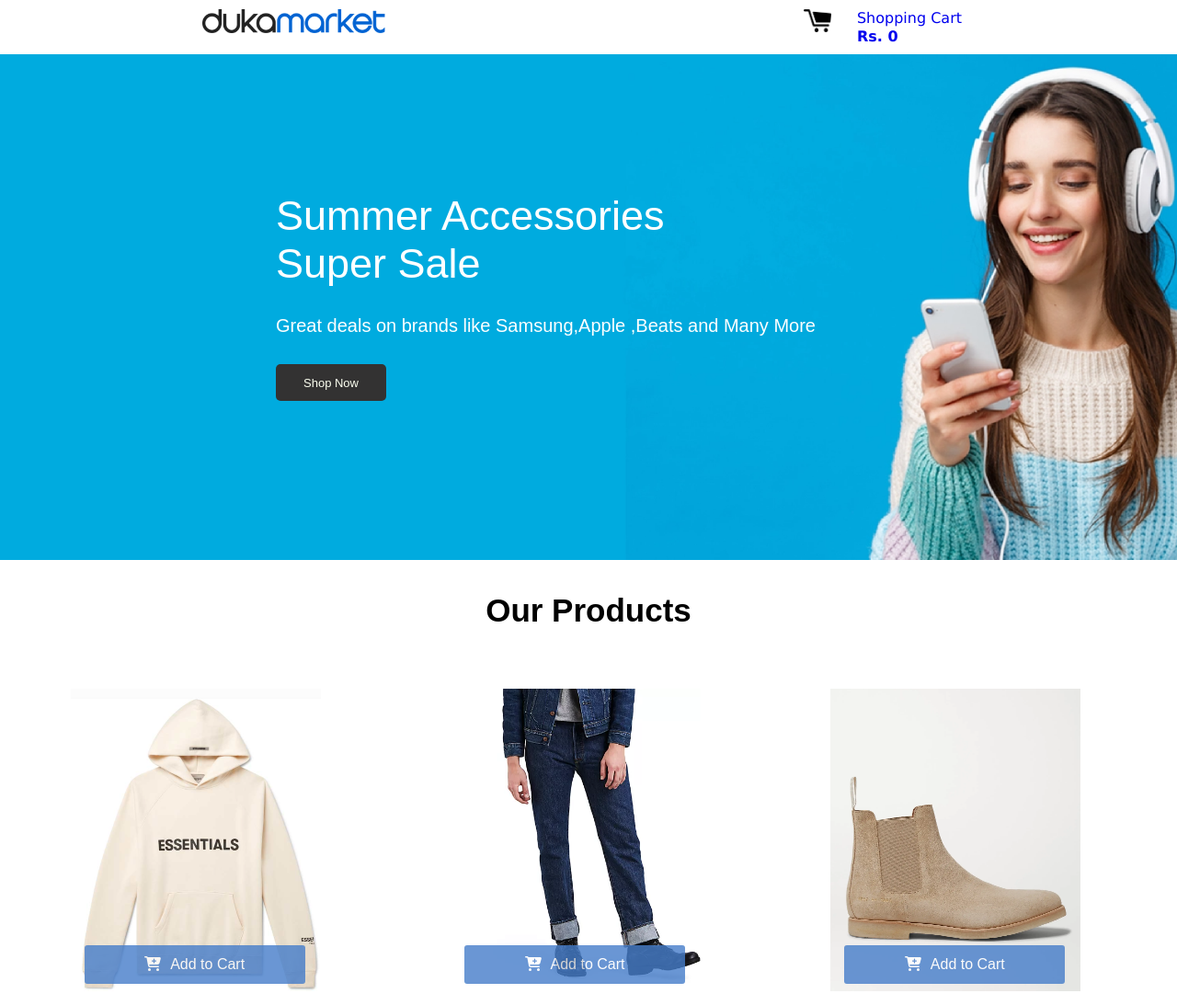
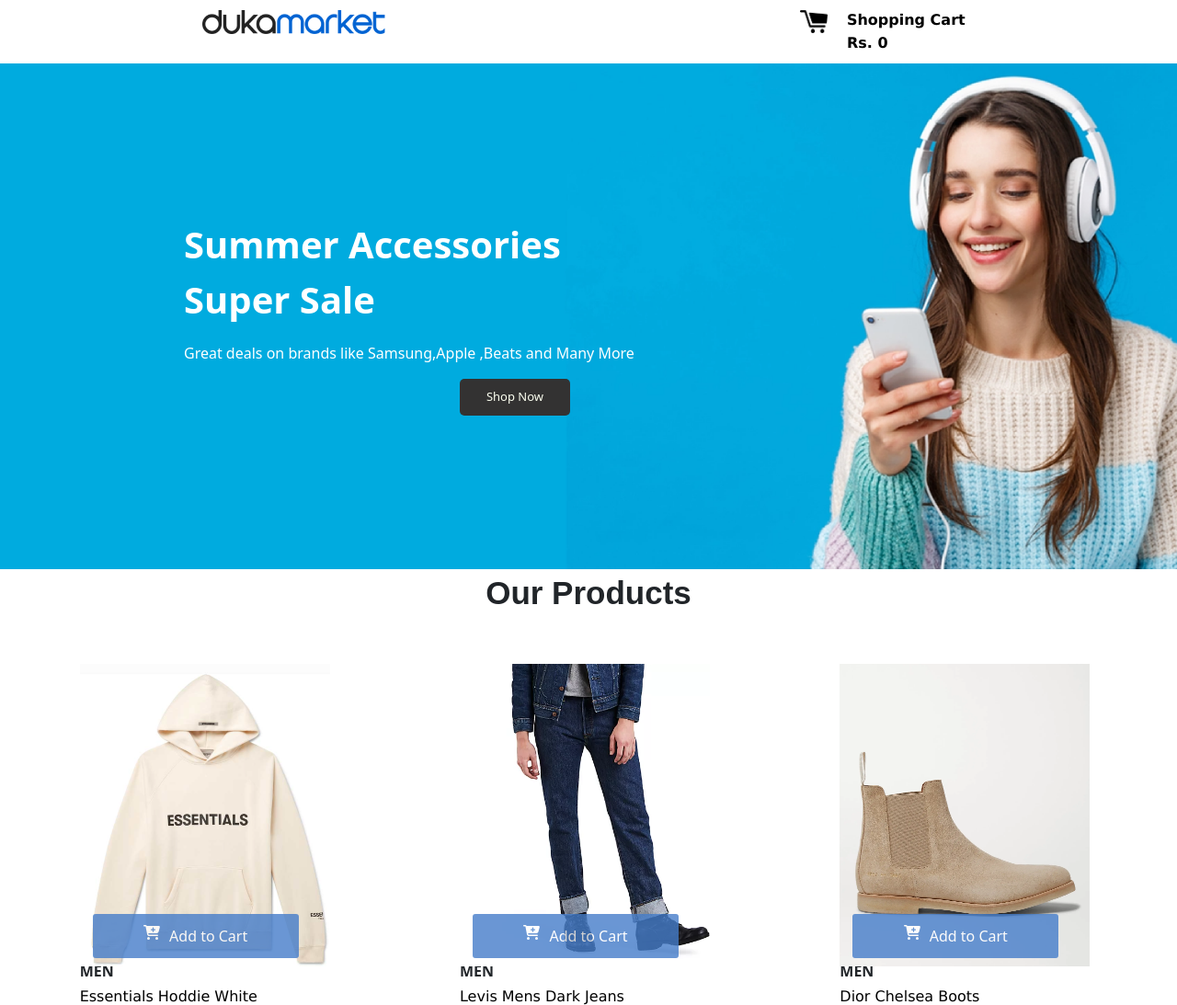
Before and after one commit to ShishirP7/e_com, a React app: page / in a window 1280 px wide. Shown: the top 1093 px of the page at 92% size. Built offline with nearby package versions, Linux system fonts and the light colour scheme.

Commit message:
helo boss

```diff
--- a/package.json
+++ b/package.json
@@ -8,7 +8,9 @@
     "@testing-library/jest-dom": "^5.16.4",
     "@testing-library/react": "^13.2.0",
     "@testing-library/user-event": "^13.5.0",
+    "bootstrap": "^5.2.0",
     "react": "^18.1.0",
+    "react-bootstrap": "^2.4.0",
     "react-dom": "^18.1.0",
     "react-router-dom": "^5.3.1",
     "react-scripts": "5.0.1",
--- a/src/Components/App.js
+++ b/src/Components/App.js
@@ -6,6 +6,14 @@
 import { useState } from "react";
 function App() {
   const { products } = data;
+
+
+  const scrollUp = () => {
+    window.scrollTo({
+      top: 620,
+      behavior: "smooth",
+    });
+  };
 
   const [cartItems, setCartItems] = useState([]);
 
@@ -75,6 +83,7 @@
               addtocart={addtocart}
               cartItems={cartItems}
               overallPrice={overallPrice}
+              scrollUp={scrollUp}
             ></Home>
           </Route>
 
--- a/src/Components/Header.js
+++ b/src/Components/Header.js
@@ -1,6 +1,7 @@
 import React from "react";
 import logo from "../Images/logo2.png";
 import Cart from "../Images/cart.png";
+import 'bootstrap/dist/css/bootstrap.min.css';
 import "./product.css";
 import {
   BrowserRouter as Router,
@@ -30,12 +31,15 @@
 
             <Link id="link" to="/cart">
               <div id="headerCart-font">Shopping Cart</div>
-              <span id="headerCart-font1">Rs. {overallPrice}</span>
+              <span id="headerCart-font">Rs. {overallPrice}</span>
               </Link>
             </div>
           </div>
         </div>
       </div>
     </header>
-  );
+)
+
+
+
 }
--- a/src/Components/Home.js
+++ b/src/Components/Home.js
@@ -8,22 +8,25 @@
 import Header from "./Header";
 import Copyright from "./copyright";
 export default function Home(props) {
-  const { products, addtocart, cartItems,overallPrice } = props;
+  const { products, addtocart, cartItems,overallPrice,scrollUp} = props;
 
   return (
 
     <div>
       <Header overallPrice={overallPrice}></Header>
       <div id="body">
+        <div >
         <p id="headline1">
-          Summer Accessories <br />
+          Summer Accessories<br/>
           Super Sale
         </p>
         <p id="line1">
           Great deals on brands like Samsung,Apple ,Beats and Many More
         </p>
-        <button id="btnshop">Shop Now</button>
+        <button onClick={scrollUp} id="btnshop">Shop Now</button>
       </div>
+        </div>
+
       <div id="headline2">
       <p > Our Products</p>
       </div>
--- a/src/Components/product.css
+++ b/src/Components/product.css
@@ -10,9 +10,10 @@
   display: flex;
   justify-content: space-around;
   margin: 10px 0 10px 0;
+  width: 100%;
+}
 
-  background-color: rgb(255, 255, 255);
-}
+
 #headerCart {
   display: flex;
   flex-direction: row;
@@ -20,24 +21,44 @@
   width: 200px;
 }
 
-#headerCart-font1 {
-  font-weight: bold;
-  font-family: "Lucida Sans", "Lucida Sans Regular", "Lucida Grande",
-    "Lucida Sans Unicode", Geneva, Verdana, sans-serif;
-}
 #headerCart-font {
   font-family: "Lucida Sans", "Lucida Sans Regular", "Lucida Grande",
     "Lucida Sans Unicode", Geneva, Verdana, sans-serif;
+  color: black;
+  font-weight: bold;
 }
 
 #body {
-  background-image: url(../Images/backgroundx2.png);
+  background: url(../Images/backgroundx2.png) center fixed;
   background-size: cover;
-
+  width: 100%;
+display: flex;
+align-items: left;
+justify-content: center;
   height: 550px;
 
   display: flex;
-  flex-direction: column;
+  flex-direction: column;  overflow: hidden;
+}
+
+#body  div{
+  position: relative;
+ left: 200px;
+  color: white;
+
+}
+#headline1{
+font-size: 40px;
+font-weight: bold;
+}
+@media only screen and (max-width: 500px) {
+  #header {
+    width: 500px;
+  }
+  #body {
+
+   ;
+  }
 }
 #addbuttoncont {
   display: flex;
@@ -62,27 +83,13 @@
 
   border: none;
 }
-#headline1 {
-  margin-left: 300px;
-  font-family: sans-serif;
-  color: white;
-  font-size: 45px;
-  margin-top: 150px;
-  margin-bottom: 10px;
-}
-#line1 {
-  margin-left: 300px;
-  font-family: sans-serif;
-  color: white;
-  font-size: 20px;
-  margin-bottom: 30px;
-}
+
 #headline2 {
   text-align: center;
   font-weight: bold;
   font-size: 35px;
   font-family: Arial, Helvetica, sans-serif;
-  top: 949px;
+
 }
 #productsection {
   display: flex;
@@ -184,8 +191,6 @@
   color: white;
   height: 50px;
   padding-top: 24px;
-
-
 }
 
 #cartitem {
```
Also changed, not shown: 1 other file.
